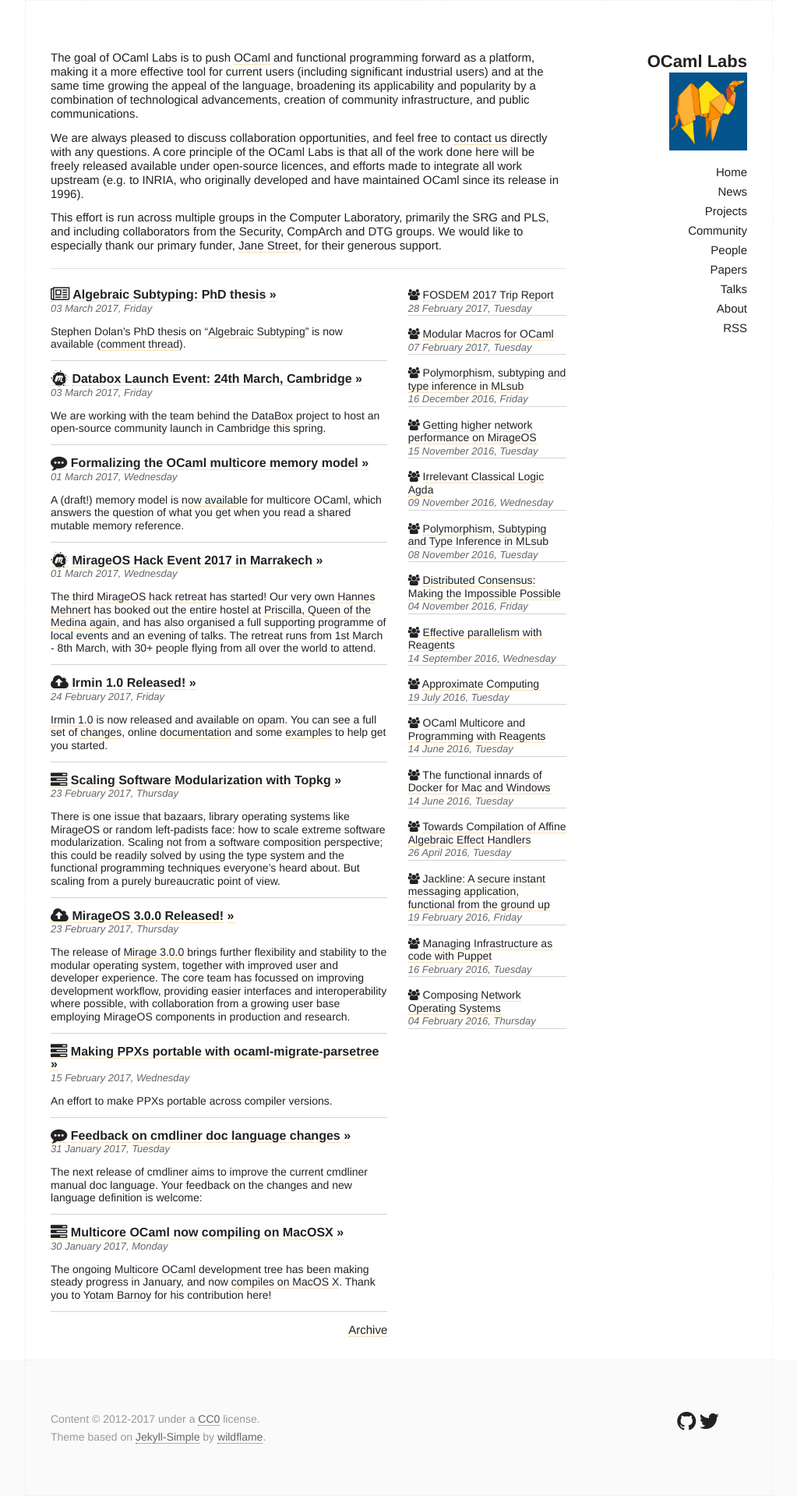
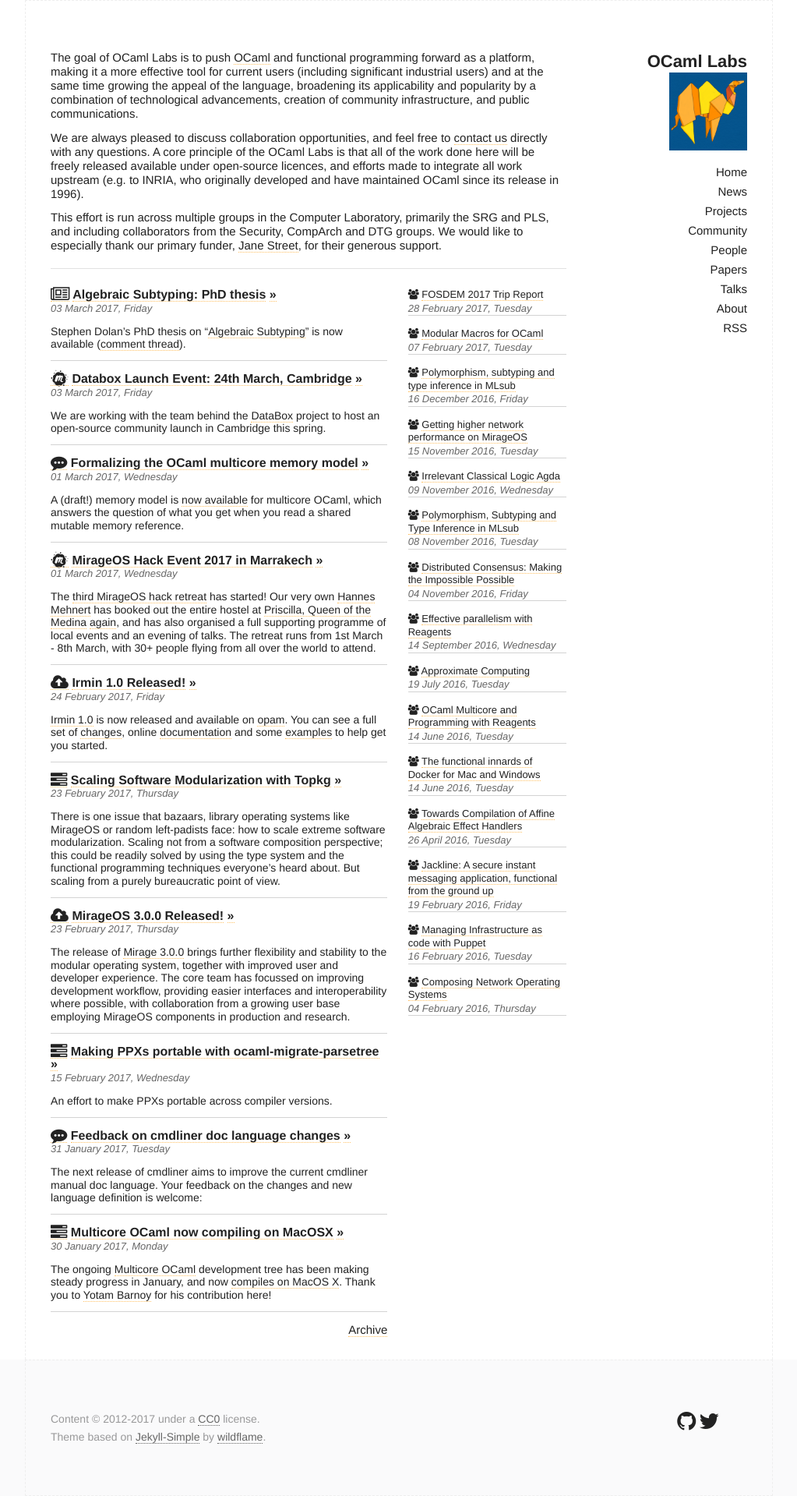
Before and after one commit to ocamllabs/ocamllabs-www, a Jekyll site: the page built from index.html, in a window 1280 px wide. Shown: the whole page at 78% size, without its empty margins (128-1151 px from the left). Built offline with Jekyll 4.4.1, drawn with Linux system fonts in a browser that asks for light colours.

Commit message:
make the index page use the index css

```diff
--- a/_sass/_layout.scss
+++ b/_sass/_layout.scss
@@ -213,7 +213,11 @@
 }
 
 .post_title_light {
-  font-size: 1.4rem;
+  font-size: 1.6rem;
+}
+
+.index_title_light {
+  font-size: 1.3rem;
 }
 
 .post_excerpt {
--- a/index.html
+++ b/index.html
@@ -20,7 +20,7 @@
         {% assign posttype = post.id | split:"/" %}
         {% assign posticon = posttype[1] | capitalize %}
         {% assign i = site.data.icons | where:"name",{{posticon}} | first %}
-        <div class="post_title_light">
+        <div class="index_title_light">
           <i class="fa fa-{{i.icon}}"></i>
           <a href="/{{posttype[1]}}/#{{post.id | slugify }}">{{ post.title}}</a>
         </div>
```
